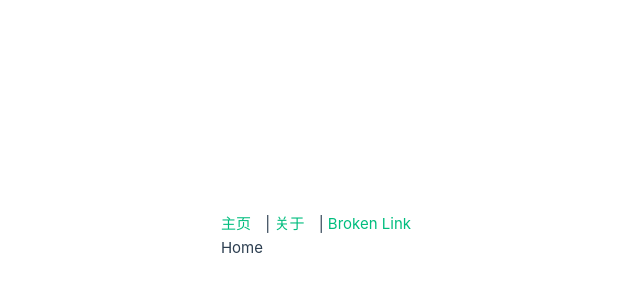
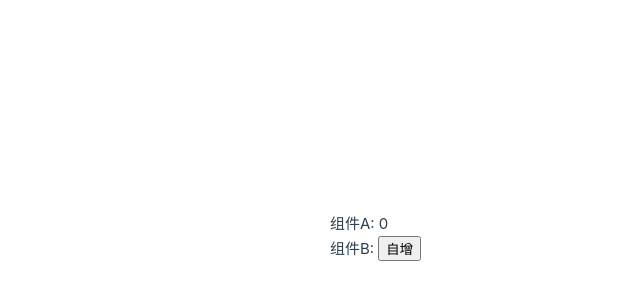
Before and after one commit to jetjo/learn-vue, a Vue app: page / in a window 1280 px wide. Shown: the part 164-464 px from the top of the page, without its empty margins (219-859 px from the left). Built offline with nearby package versions, Linux system fonts and the light colour scheme.

Commit message:
集中式状态管理简单实现

```diff
--- a/src/App.vue
+++ b/src/App.vue
@@ -73,6 +73,8 @@
 
 import LearnRoute from "./路由/index.vue"
 
+import LearnStateManage from './集中式状态管理/简单实现/index.vue'
+
 onMounted(() => {
 	//
 	//
@@ -136,7 +138,8 @@
 		<!-- <TransitionGroupVue /> -->
 		<!-- <TransitionGroupStaggering /> -->
 		<!-- <TeleportVue /> -->
-		<LearnRoute />
+		<!-- <LearnRoute /> -->
+		<LearnStateManage />
 	</div>
 </template>
 
--- /dev/null
+++ b/src/集中式状态管理/简单实现/com-a.vue
@@ -0,0 +1,12 @@
+<template>
+	<div>
+		组件A: {{ count }}
+	</div>
+</template>
+
+<script setup>
+import store from './store';
+import { ref, toRefs } from 'vue';
+
+const { count } = toRefs(store);
+</script>
--- /dev/null
+++ b/src/集中式状态管理/简单实现/com-b.vue
@@ -0,0 +1,15 @@
+<template>
+	<div>
+		<!-- NOTE: 这样是可以改变状态,但是失去了响应性 -->
+		<!-- 组件B: <button @click="increment">自增</button> -->
+		组件B: <button @click="store.increment()">自增</button>
+	</div>
+</template>
+
+<script setup>
+import store from './store';
+import { ref, toRefs } from 'vue';
+
+// // NOTE: 这样是可以改变状态,但是失去了响应性
+// const { increment } = (store);
+</script>
--- /dev/null
+++ b/src/集中式状态管理/简单实现/index.vue
@@ -0,0 +1,11 @@
+<template>
+	<div>
+		<ComA />
+		<ComB />
+	</div>
+</template>
+
+<script setup>
+import ComA from "./com-a.vue";
+import ComB from "./com-b.vue";
+</script>
--- /dev/null
+++ b/src/集中式状态管理/简单实现/store.js
@@ -0,0 +1,14 @@
+import { reactive } from "vue";
+
+const _store = ({
+	count: 0,
+	increment
+})
+function increment() {
+	this.count++;
+}
+// // NOTE: 这样是可以改变状态,但是失去了响应性
+// _store.increment = increment.bind(_store);
+
+const store = reactive(_store);
+export default store;
```
Lines whose indentation alone changed are shown as unchanged.
